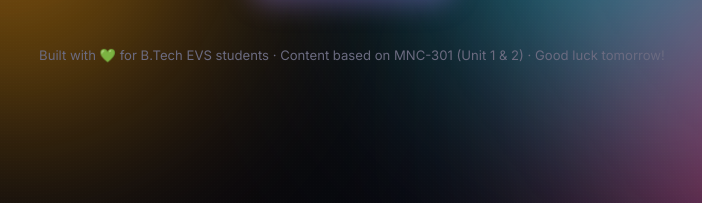
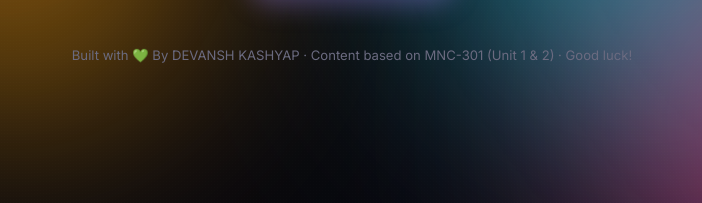
Before and after one commit to ObsidianGhost404/evs-quiz-master, a plain HTML site: page index.html in a window 1280 px wide. Shown: the part 594-797 px from the top of the page, 288-990 px from the left. Drawn offline with Linux system fonts and the light colour scheme.

Commit message:
Update index.html

```diff
--- a/index.html
+++ b/index.html
@@ -164,7 +164,7 @@
   </main>
 
   <footer class="footer">
-    <p>Built with 💚 for B.Tech EVS students · Content based on MNC-301 (Unit 1 & 2) · Good luck tomorrow!</p>
+    <p>Built with 💚 By DEVANSH KASHYAP · Content based on MNC-301 (Unit 1 & 2) · Good luck!</p>
   </footer>
 
 </div>
```
